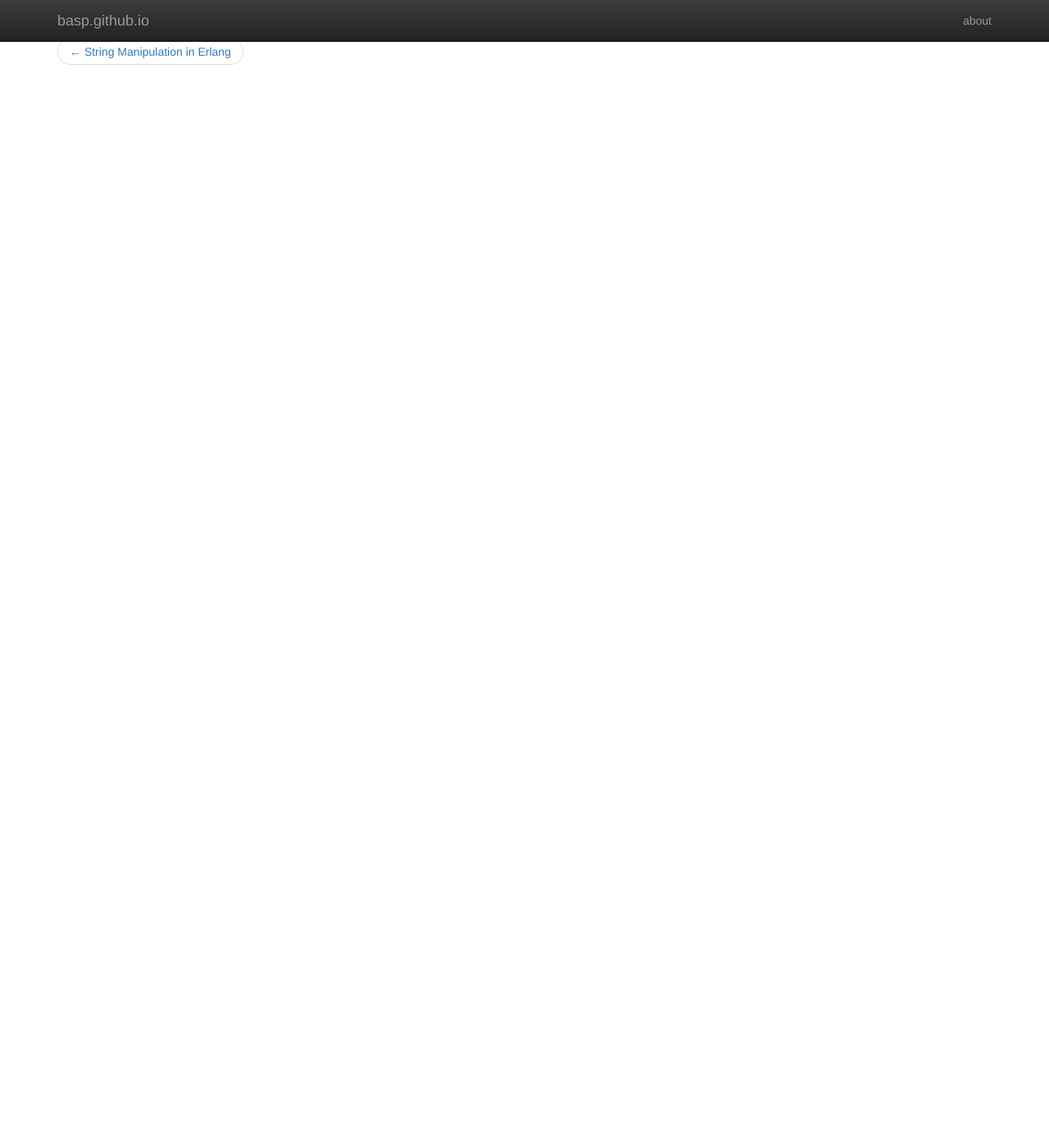
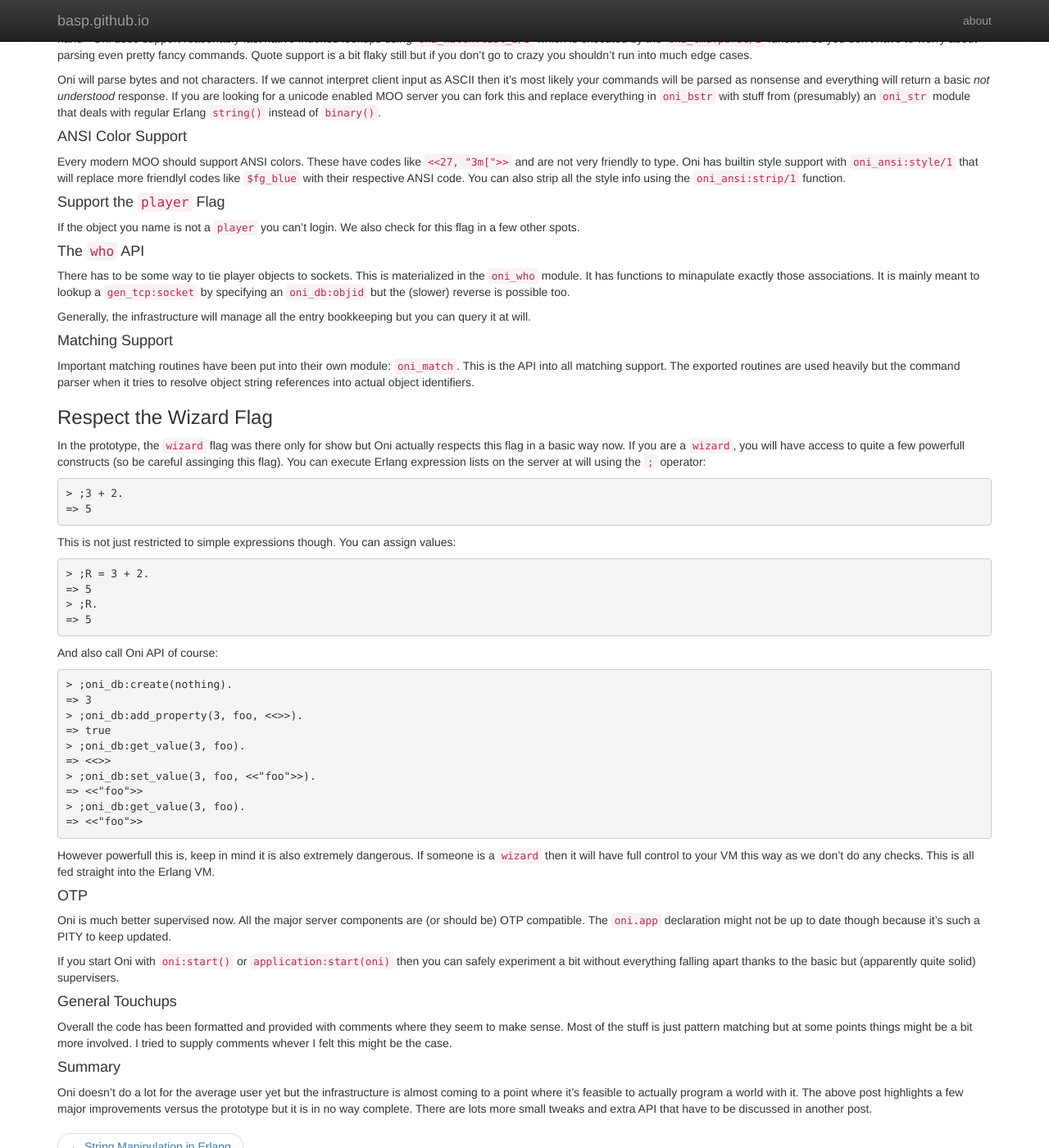
Before and after one commit to basp/basp.github.io, a Jekyll site: the page built from _posts/2014-01-09-oni-genesis.md, in a window 1280 px wide and 1400 px high, scrolled down 1048 px. Shown: the whole window at 82% size. Built offline with Jekyll 4.4.1, drawn with Linux system fonts in a browser that asks for light colours; nearby versions of some CDN libraries; Markdown is read by kramdown in place of the engine named in the settings; before the commit the page ends 1147 px from its top, so only the background shows below that; some of the changed text lies outside the part shown.

Commit message:
Fleshed out oni progress post

```diff
--- a/_posts/2014-01-09-oni-genesis.md
+++ b/_posts/2014-01-09-oni-genesis.md
@@ -10,6 +10,7 @@ Oni has grown up a lot over the last few days. From a client perspective it's no
 *   There is ANSI color support for output in the `oni_ansi` module.
 *   Oni always tried to respect the `player` flag but support is more fleshed out now.
 *   There is a seperate API for handling connection (`gen_tcp:socket`) to player (`oni_db:objid`) associations in the form of the `oni_who` module.
+*   Much better matching support.
 *   Oni now respects the `wizard` flag also.
 *   Oni now has a basic variety of OTP components implmented.
 *   Overall fixes, touchups and comments.
@@ -19,7 +20,9 @@ This post will highlight a few of the changes mentioned above.
 #### The Object Database API
 The `oni_db` module contains a lot of functions to manipulate objects. In fact, everything you need (and more) is right there. You can never get a _complete_ object though - you can only use an `oni_db:objid()` identifier (which is actually an `integer()`) as an object handle.
 
-There are a lot of functions exported from the `oni_db` module. Higher level functions tend to be optimized functions of lower level constructs that are also available (or at least they should). Below is a basic example with some of the fundamental functions available (executed from an Erlang shell):
+Higher level functions tend to be optimized functions of lower level constructs using as much fast parts of Erlang as possible (or at least they should).
+
+Below is a basic example with some of the fundamental functions available (executed from an Erlang shell). Note that this is bascially just an ETS API. Oni optimizations only really come into play when doing byte matching (which is something we try to be very good at, see the info on `oni_match` for more on the internals).
 
     N+0> oni:start(). % `oni_db:init()` should do too
     ok
@@ -44,3 +47,58 @@ Beware of her power though.
 
 #### The Command Parser
 The command parser for Oni is closely modelled on the __LambdaMOO__ command parser. There will be some differences but the overall behaviour should be the same. On the other hand - Oni does support reasonably fast _native_ indexed lookups using `oni_match:list_i/3` which is executed by the `oni_cmd:parse/2` function so you don't have to worry about parsing even pretty fancy commands. Quote support is a bit flaky still but if you don't go to crazy you shouldn't run into much edge cases.
+
+Oni will parse bytes and not characters. If we cannot interpret client input as ASCII then it's most likely your commands will be parsed as nonsense and everything will return a basic _not understood_ response. If you are looking for a unicode enabled MOO server you can fork this and replace everything in `oni_bstr` with stuff from (presumably) an `oni_str` module that deals with regular Erlang `string()` instead of `binary()`.
+
+#### ANSI Color Support
+Every modern MOO should support ANSI colors. These have codes like `<<27, "3m[">>` and are not very friendly to type. Oni has builtin style support with `oni_ansi:style/1` that will replace more friendlyl codes like `$fg_blue` with their respective ANSI code. You can also strip all the style info using the `oni_ansi:strip/1` function.
+
+#### Support the `player` Flag
+If the object you name is not a `player` you can't login. We also check for this flag in a few other spots.
+
+#### The `who` API
+There has to be some way to tie player objects to sockets. This is materialized in the `oni_who` module. It has functions to minapulate exactly those associations. It is mainly meant to lookup a `gen_tcp:socket` by specifying an `oni_db:objid` but the (slower) reverse is possible too.
+
+Generally, the infrastructure will manage all the entry bookkeeping but you can query it at will.
+
+#### Matching Support
+Important matching routines have been put into their own module: `oni_match`. This is the API into all matching support. The exported routines are used heavily but the command parser when it tries to resolve object string references into actual object identifiers.
+
+### Respect the Wizard Flag
+In the prototype, the `wizard` flag was there only for show but Oni actually respects this flag in a basic way now. If you are a `wizard`, you will have access to quite a few powerfull constructs (so be careful assinging this flag). You can execute Erlang expression lists on the server at will using the `;` operator:
+
+    > ;3 + 2.
+    => 5
+
+This is not just restricted to simple expressions though. You can assign values:
+
+    > ;R = 3 + 2.
+    => 5
+    > ;R.
+    => 5
+
+And also call Oni API of course:
+
+    > ;oni_db:create(nothing).
+    => 3
+    > ;oni_db:add_property(3, foo, <<>>).
+    => true
+    > ;oni_db:get_value(3, foo).
+    => <<>>
+    > ;oni_db:set_value(3, foo, <<"foo">>).
+    => <<"foo">>
+    > ;oni_db:get_value(3, foo).
+    => <<"foo">>
+
+However powerfull this is, keep in mind it is also extremely dangerous. If someone is a `wizard` then it will have full control to your VM this way as we don't do any checks. This is all fed straight into the Erlang VM.
+
+#### OTP
+Oni is much better supervised now. All the major server components are (or should be) OTP compatible. The `oni.app` declaration might not be up to date though because it's such a PITY to keep updated.
+
+If you start Oni with `oni:start()` or `application:start(oni)` then you can safely experiment a bit without everything falling apart thanks to the basic but (apparently quite solid) supervisers.
+
+#### General Touchups
+Overall the code has been formatted and provided with comments where they seem to make sense. Most of the stuff is just pattern matching but at some points things might be a bit more involved. I tried to supply comments whever I felt this might be the case.
+
+#### Summary
+Oni doesn't do a lot for the average user yet but the infrastructure is almost coming to a point where it's feasible to actually program a world with it. The above post highlights a few major improvements versus the prototype but it is in no way complete. There are lots more small tweaks and extra API that have to be discussed in another post.
```
